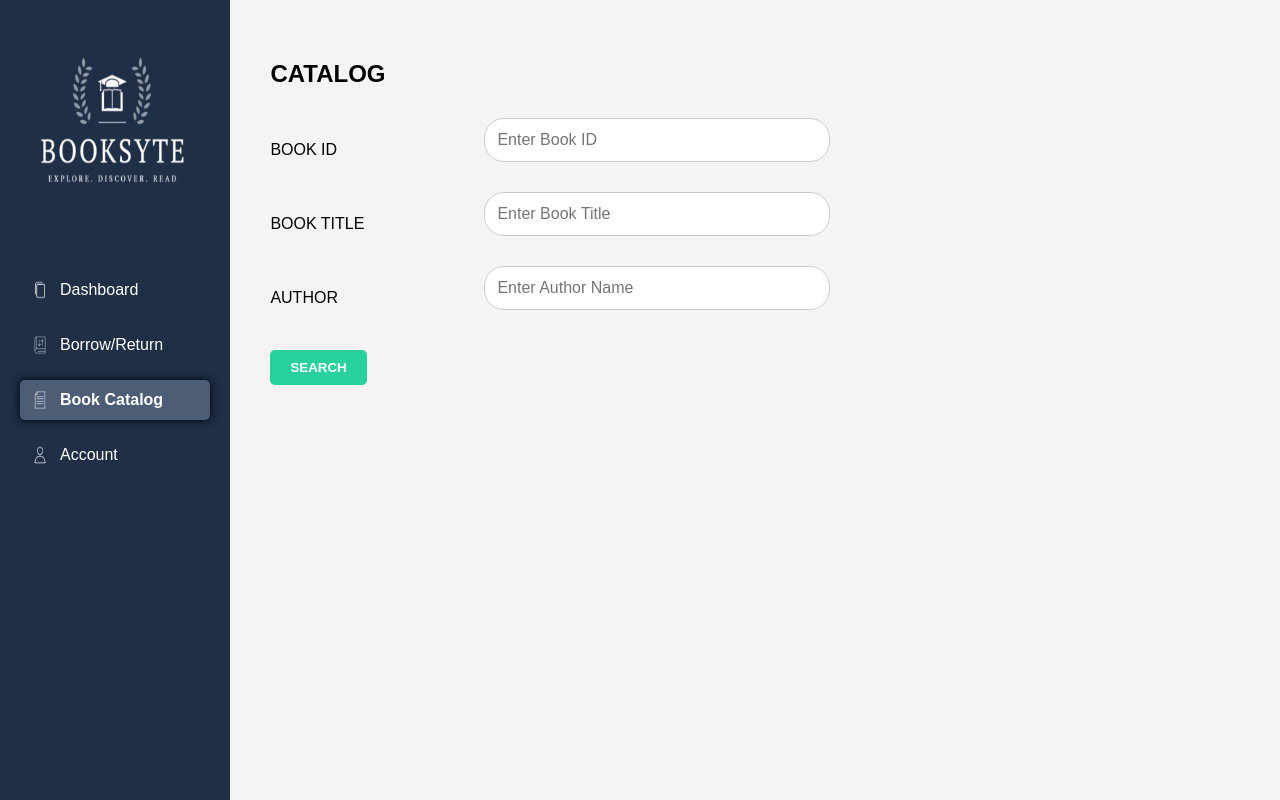
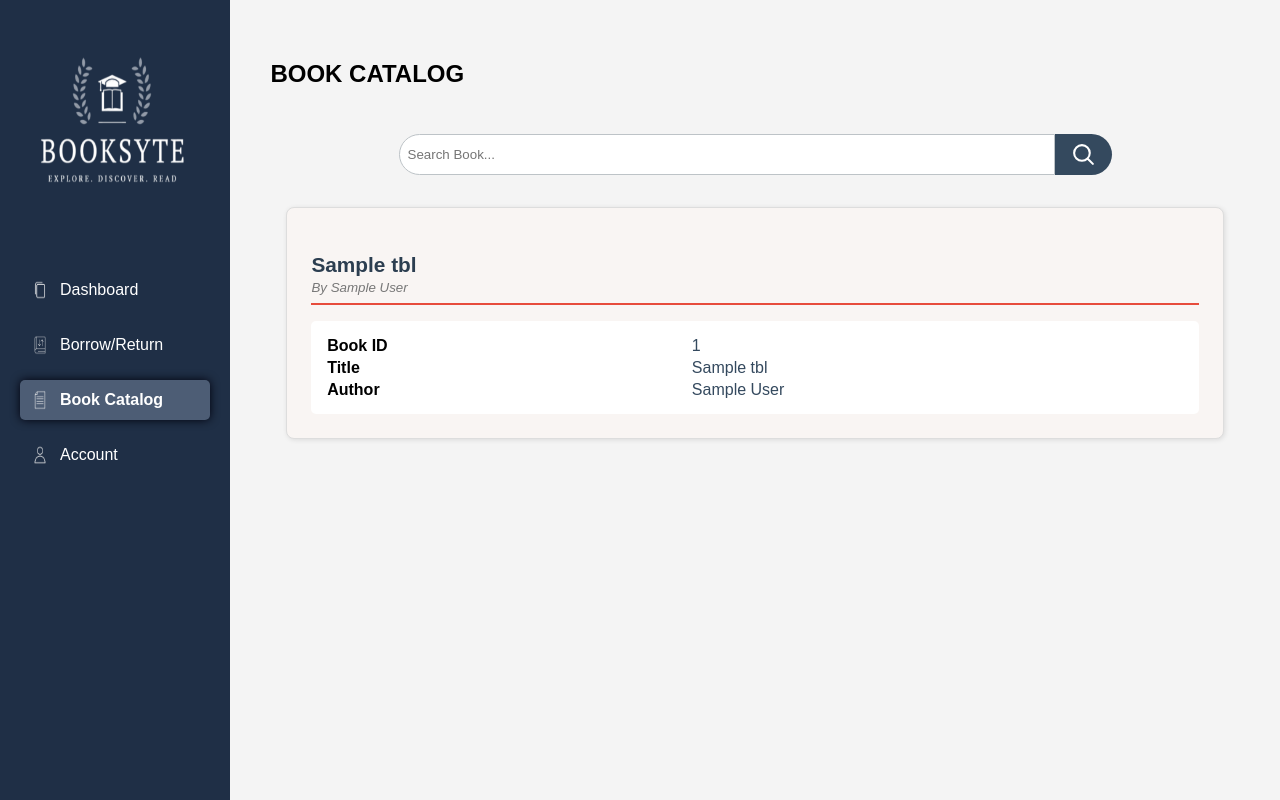
Before and after one commit to Synxdvr/final_proj_2609, a PHP site: page /book_catalog_user.php in a window 1280 px wide. Run offline with PHP 8.4, Linux system fonts and the light colour scheme; tables that the repository leaves empty or names only in its code hold one stand-in row (values such as "Sample post").

Commit message:
book catalog user - search

```diff
--- a/book_catalog_user.php
+++ b/book_catalog_user.php
@@ -1,51 +1,152 @@
-
 <html lang="en">
 <head>
     <meta charset="UTF-8">
     <meta name="viewport" content="width=device-width, initial-scale=1.0">
     <title>Booksyte Catalog</title>
     <link rel="stylesheet" href="bookc_user.css">
+    <script src="js/search.js"></script>
+    <style>
+.search-bar {
+  display: flex;
+  justify-content: center;
+  padding: 1rem;
+}
+
+.search-bar input {
+  padding: 0.5rem;
+  width: 70%;
+  border-radius: 30px 0 0 30px;
+  border: 1px solid #bdc3c7;
+}
+
+.search-bar button {
+  background-color: #34495e;
+  color: white;
+  border: none;
+  padding: 0.5rem 1rem;
+  border-radius: 0 30px 30px 0;
+  cursor: pointer;
+}
+
+.filters {
+  text-align: right;
+  padding: 0 1rem;
+}
+
+.book-card {
+  background: #f9f5f3;
+  color: #2c3e50;
+  margin: 1rem;
+  padding: 1.5rem;
+  border-radius: 8px;
+  box-shadow: 1px 1px 5px rgba(0, 0, 0, 0.1);
+  border: 1px solid #ddd;
+}
+
+.book-header { /* Renamed from employee-header */
+  margin-bottom: 1rem;
+  border-bottom: 2px solid #e74c3c;
+  padding-bottom: 0.5rem;
+}
+
+.book-header h3 { /* Book Title */
+  font-weight: bold;
+  font-size: 1.3rem;
+  margin-bottom: 0.2rem;
+
+
+}
+
+.book-header small { /* Author */
+  color: #777;
+  font-style: italic;
+
+}
+
+.book-details { /* Renamed from employee-details */
+  margin-top: 0.5rem;
+  background: white;
+  padding: 0.8rem;   /* Changed to match your design */
+  border-radius: 5px;
+  font-size: 0.95rem; /* Changed to match your design */
+}
+
+.book-details table { /* No change */
+  width: 100%;
+
+}
+
+.book-details td:first-child { /* No change */
+  font-weight: bold;
+  padding-right: 0.5rem;
+}
+
+.book-details td:last-child { /* No change */
+  color: #34495e;
+}
+
+.add-button {
+  position: fixed;
+  bottom: 20px;
+  right: 20px;
+  background-color:rgb(40, 128, 77); /* Changed to match your design */
+  border-radius: 50%;
+  width: 50px;
+  height: 50px;
+  font-size: 2rem;
+  text-align: center;
+  line-height: 50px;
+  color: white;
+  text-decoration: none;
+  box-shadow: 1px 1px 3px rgba(0, 0, 0, 0.3); /* Changed to match your design */
+}
+
+.add-button:hover {
+  background-color: #c0392b; /* Changed to match your design */
+}
+    </style>
+
 </head>
 <body>
     <div class="sidebar">
-    <div class="logo">
-      <img src="resources\BOOKSYTE.png" alt="Booksyte Logo">
-    </div>
+        <div class="logo"><img src="resources/BOOKSYTE.png" alt="Booksyte Logo"></div>
         <nav>
-      <a href="dashboard_user.php">
-        <img src="resources/4.png" alt="Dashboard Icon">Dashboard
-      </a>
-      <a href="book_borrow_user.php">
-        <img src="resources\5.png" alt="Borrow/Return Icon">Borrow/Return
-      </a>
-      <a href="book_catalog_user.php" class="active">
-        <img src="resources\6.png" alt="Catalog Icon">Book Catalog
-      </a>
-      <a href="#">
-        <img src="resources\7.png" alt="Account Icon">Account
-      </a>
+            <a href="dashboard_user.php"><img src="resources/4.png">Dashboard</a>
+            <a href="book_borrow_user.php"><img src="resources/5.png">Borrow/Return</a>
+            <a href="book_catalog_user.php" class="active"><img src="resources/6.png">Book Catalog</a>
+            <a href="#"><img src="resources/7.png">Account</a>
         </nav>
     </div>
 
     <div class="main-content">
-    <h2>CATALOG</h2>
-    <div class="form">
-      <div class="form-group">
-        <label for="book-id">BOOK ID</label>
-        <input type="text" id="book-id" placeholder="Enter Book ID">
+        <h2>BOOK CATALOG</h2>
+
+        <div class="search-bar">
+          <input type="text" id="searchInput" placeholder="Search Book..." />
+          <button id="searchButton">
+            <svg
+              xmlns="http://www.w3.org/2000/svg"
+              fill="none"
+              height="25px"
+              viewBox="0 0 24 24"
+              stroke-width="2"
+              stroke="currentColor"
+              class="size-6"
+            >
+              <path
+                stroke-linecap="round"
+                stroke-linejoin="round"
+                d="m21 21-5.197-5.197m0 0A7.5 7.5 0 1 0 5.196 5.196a7.5 7.5 0 0 0 10.607 10.607Z"
+              />
+            </svg>
+          </button>
         </div>
-      <div class="form-group">
-        <label for="book-title">BOOK TITLE</label>
-        <input type="text" id="book-title" placeholder="Enter Book Title">
+
+        <div class="filters" id="filters"></div>
+
+        <main id="employeeContainer">  </main>
+
     </div>
-      <div class="form-group">
-        <label for="author">AUTHOR</label>
-        <input type="text" id="author" placeholder="Enter Author Name">
-      </div>
-      <div class="form-buttons">
-        <button class="search">SEARCH</button>
-      </div>
-    </div>
-  </div>
+
 </body>
 </html>
--- a/bookc_user.css
+++ b/bookc_user.css
@@ -1,6 +1,11 @@
-body {
+html, body {
   margin: 0;
   font-family: Arial, sans-serif;
+  height: 100%; /* Ensure html and body take full height */
+  overflow: auto; /* Enable scrolling on the body if content overflows */
+}
+
+body {
   display: flex;
 }
 
@@ -8,9 +13,13 @@ body {
   width: 18vw;
   background-color: #1f2f46;
   color: white;
-    height: 100vh;
+  height: 100%; /* Sidebar takes full height */
   padding: 20px;
   box-sizing: border-box;
+  position: fixed;
+  top: 0;
+  left: 0;
+  z-index: 10;
 }
 
 .sidebar .logo {
@@ -19,7 +28,7 @@ body {
 
 .sidebar .logo img {
   width: 12vw;
-    height:25vh;
+  height: 25vh;
   margin-bottom: 10px;
 }
 
@@ -36,6 +45,7 @@ body {
   padding: 10px;
   border-radius: 5px;
 }
+
 .sidebar nav a.active {
   background-color: #28d19c;
   color: white;
@@ -58,6 +68,10 @@ body {
   flex-grow: 1;
   background-color: #f4f4f4;
   padding: 40px;
+  margin-left: 18vw;
+  box-sizing: border-box;
+  min-height: 100vh; /* Ensure it's at least viewport height */
+  height: 100%; /* Allow it to expand with content */
 }
 
 h2 {
@@ -68,7 +82,6 @@ body {
   display: flex;
   flex-direction: column;
   gap: 10px;
-
 }
 
 .form-group {
--- a/database/db_connection.php
+++ b/database/process/db_connection.php
@@ -1,6 +1,6 @@
 <?php
 
-$host = 'localhost';
+$host = 'localhost:3307';
 $username = 'root';
 $password = '';
 $database = 'booksyte';
--- a/database/process/delete_book.php
+++ b/database/process/delete_book.php
@@ -1,6 +1,6 @@
 <?php
 
-require_once '../db_connection.php';
+require_once 'db_connection.php';
 
 if ($_SERVER['REQUEST_METHOD'] === 'POST') {
 
--- a/database/process/insert_book.php
+++ b/database/process/insert_book.php
@@ -1,6 +1,6 @@
 <?php
 
-require_once '../db_connection.php';
+require_once 'db_connection.php';
 
 if ($_SERVER['REQUEST_METHOD'] === 'POST') {
 
--- /dev/null
+++ b/database/process/search_book.php
@@ -0,0 +1,40 @@
+<?php
+include "db_connection.php";
+
+$search = isset($_GET['search']) ? trim($_GET['search']) : "";
+
+$sql = "SELECT book_id, book_title, book_author FROM books_tbl";
+
+if ($search !== "") {
+    $s = $conn->real_escape_string($search);
+    $sql .= " WHERE book_title LIKE '%$s%'"
+        . " OR book_author LIKE '%$s%'";
+}
+
+$result = $conn->query($sql);
+
+$html = "";
+
+if ($result && $result->num_rows > 0) {
+    while ($row = $result->fetch_assoc()) {
+        $html .= '<div class="book-card">  <div class="book-header">
+                <h3>' . htmlspecialchars(ucfirst($row['book_title'])) . '</h3>
+                <small>By ' . htmlspecialchars(ucfirst($row['book_author'])) . '</small>
+            </div>
+            <div class="book-details">
+                <table>
+                    <tr><td><strong>Book ID</strong></td><td>' . $row['book_id'] . '</td></tr>
+                    <tr><td><strong>Title</strong></td><td>' . htmlspecialchars($row['book_title']) . '</td></tr>
+                    <tr><td><strong>Author</strong></td><td>' . htmlspecialchars($row['book_author']) . '</td></tr>
+                </table>
+            </div>
+        </div>';
+    }
+} else {
+    $html = "<p style='text-align:center;'>No books found.</p>";
+}
+
+$conn->close();
+
+echo $html;
+?>
--- a/database/process/update_book.php
+++ b/database/process/update_book.php
@@ -1,6 +1,6 @@
 <?php
 
-require_once '../db_connection.php';
+require_once 'db_connection.php';
 
 if ($_SERVER['REQUEST_METHOD'] === 'POST') {
 
--- /dev/null
+++ b/js/search.js
@@ -0,0 +1,29 @@
+document.addEventListener("DOMContentLoaded", () => {
+    fetchBooks();
+
+    const searchInput = document.getElementById("searchInput");
+    const searchButton = document.querySelector(".search-bar button");
+
+    searchButton.addEventListener("click", () => {
+        const searchQuery = searchInput.value.trim();
+        fetchBooks(searchQuery);
+    });
+
+    searchInput.addEventListener("input", () => {
+        const searchQuery = searchInput.value.trim();
+        fetchBooks(searchQuery);
+    });
+});
+
+function fetchBooks(searchQuery = "") {
+    const url = `http://localhost:3000/database/process/search_book.php${searchQuery ? `?search=${encodeURIComponent(searchQuery)}` : ""}`;
+
+    fetch(url)
+        .then((response) => response.text())
+        .then((data) => {
+            document.getElementById("employeeContainer").innerHTML = data;
+        })
+        .catch((error) => {
+            console.error("Error fetching books:", error);
+        });
+}
```
Lines whose indentation alone changed are shown as unchanged.
